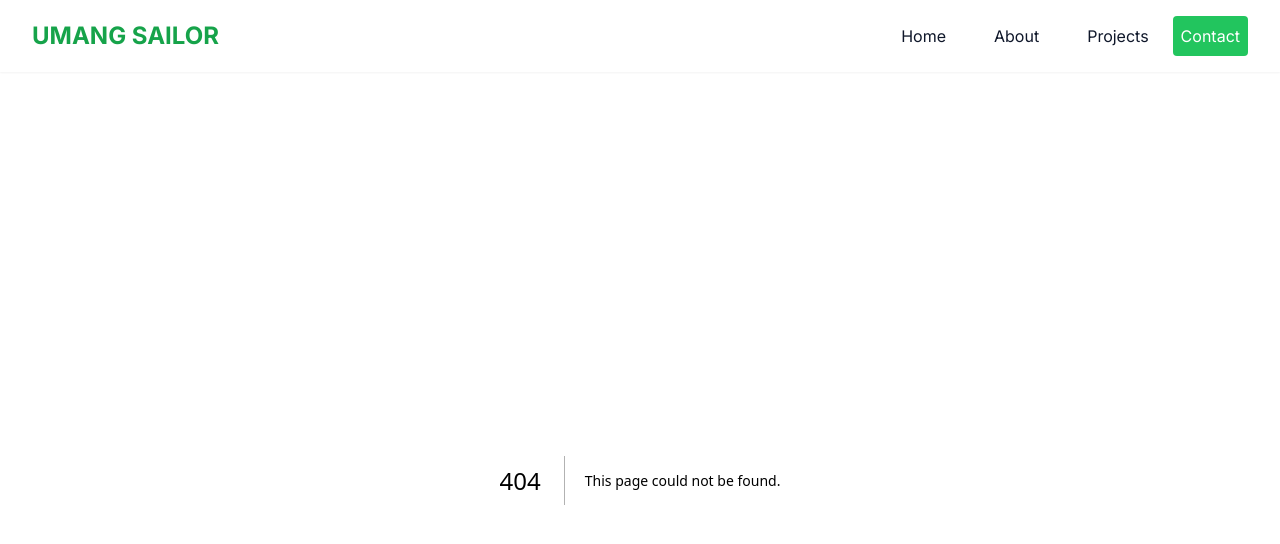
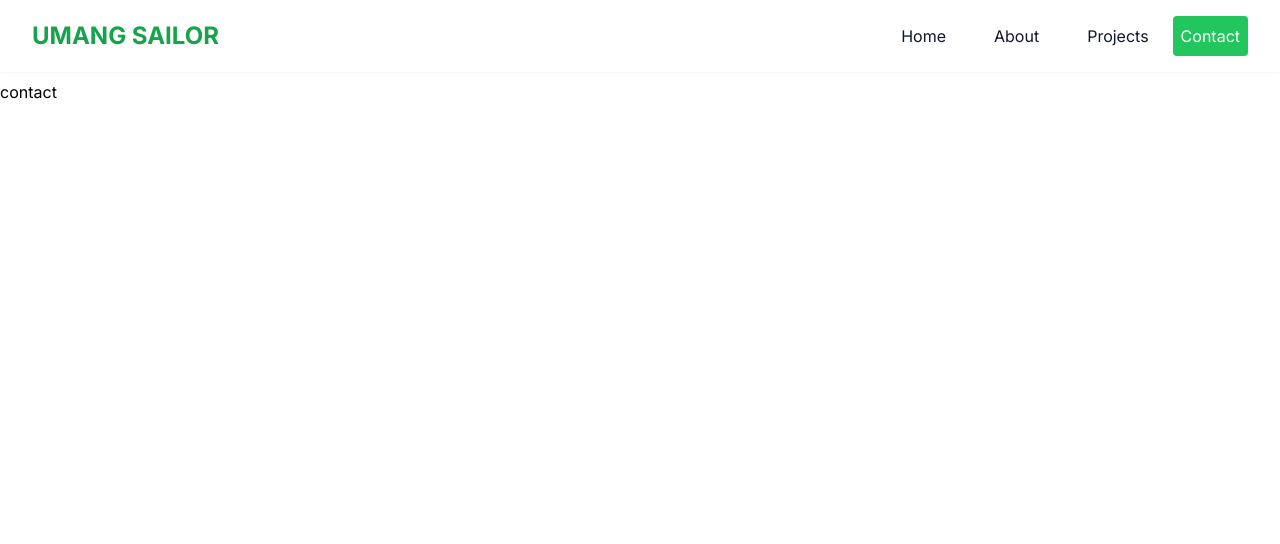
Before and after one commit to TuathaDeLugh/next.js_portfolio, a Next.js app: page /contact in a window 1280 px wide. Before the commit this address had no page. Shown: the top 544 px of the page. Built offline with nearby package versions, Linux system fonts and the light colour scheme.

Commit message:
added contact & about page no more 404(only page)

```diff
--- /dev/null
+++ b/app/about/page.jsx
@@ -0,0 +1,9 @@
+import React from 'react'
+
+function About() {
+  return (
+    <div>About</div>
+  )
+}
+
+export default About
--- /dev/null
+++ b/app/contact/page.jsx
@@ -0,0 +1,9 @@
+import React from 'react'
+
+function Contact() {
+  return (
+    <div>contact</div>
+  )
+}
+
+export default Contact
```
